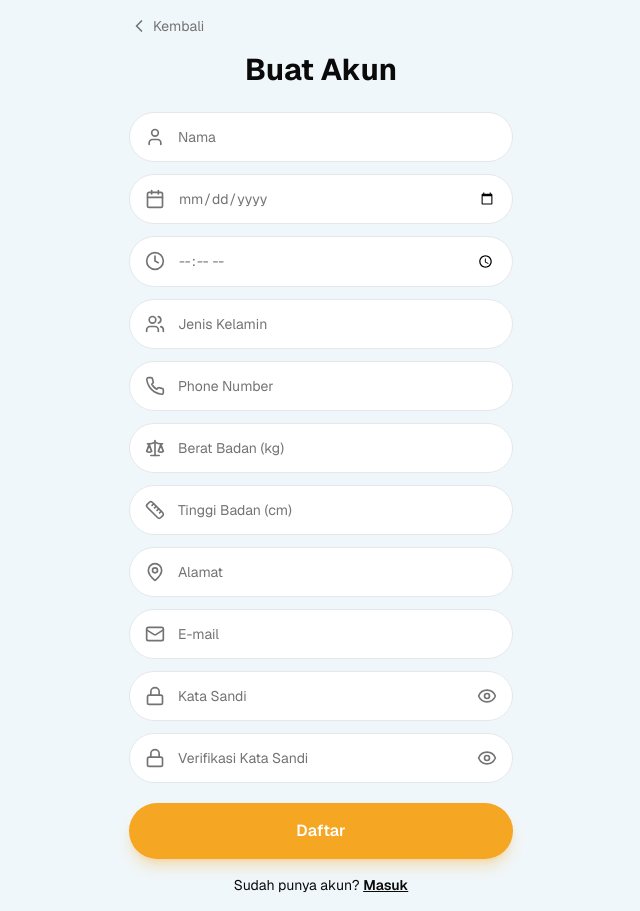
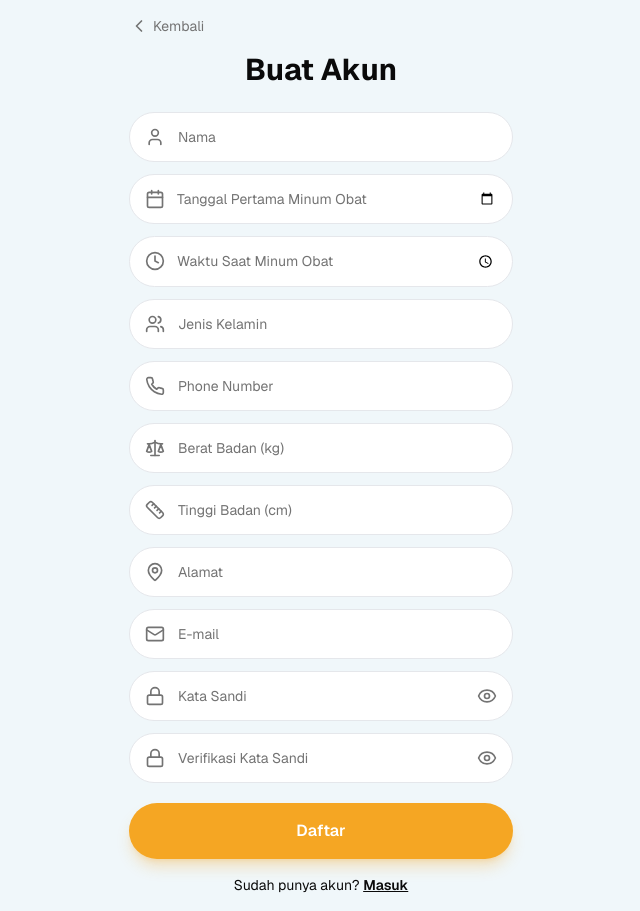
Before and after one commit to MajesticP/TBCare_Web, a Next.js app: page / in a window 1280 px wide. Both pictures are taken after a click on the button "Daftar". Shown: the whole page, without its empty margins (319-959 px from the left). Built offline with nearby package versions, Linux system fonts and the light colour scheme.

Commit message:
Update register pages

```diff
--- a/components/register-page.tsx
+++ b/components/register-page.tsx
@@ -132,7 +132,7 @@ export default function RegisterPage({ onBackToLogin }: RegisterPageProps) {
         <form onSubmit={handleSubmit} className="space-y-3">
           {/* Nama */}
           <div className="relative">
-            <div className="absolute left-4 top-1/2 -translate-y-1/2 text-muted-foreground">
+            <div className="absolute left-4 top-1/2 -translate-y-1/2 text-muted-foreground pointer-events-none">
               <User className="w-5 h-5" />
             </div>
             <input
@@ -148,39 +148,58 @@ export default function RegisterPage({ onBackToLogin }: RegisterPageProps) {
 
           {/* Tanggal Pertama Minum Obat */}
           <div className="relative">
-            <div className="absolute left-4 top-1/2 -translate-y-1/2 text-muted-foreground">
+            {/* Icon - pointer-events-none ensures clicks go through to input */}
+            <div className="absolute left-4 top-1/2 -translate-y-1/2 text-muted-foreground pointer-events-none z-10">
               <Calendar className="w-5 h-5" />
             </div>
+
+            {/* Custom Description Text - Only visible when empty */}
+            {!formData.tanggalPertama && (
+              <span className="absolute left-12 top-1/2 -translate-y-1/2 text-muted-foreground text-sm pointer-events-none z-10 select-none">
+                Tanggal Pertama Minum Obat
+              </span>
+            )}
+
             <input
               type="date"
               name="tanggalPertama"
-              placeholder="Tanggal Pertama Minum Obat"
               value={formData.tanggalPertama}
               onChange={handleChange}
-              className={`${inputClass} ${!formData.tanggalPertama ? "text-muted-foreground" : ""}`}
+              // If empty, make text transparent to hide the default browser placeholder (mm/dd/yyyy)
+              // If has value, show normal text color
+              className={`${inputClass} ${!formData.tanggalPertama ? "text-transparent" : "text-foreground"} relative z-0`}
               required
             />
           </div>
 
           {/* Waktu Saat Minum Obat */}
           <div className="relative">
-            <div className="absolute left-4 top-1/2 -translate-y-1/2 text-muted-foreground">
+            {/* Icon */}
+            <div className="absolute left-4 top-1/2 -translate-y-1/2 text-muted-foreground pointer-events-none z-10">
               <Clock className="w-5 h-5" />
             </div>
+
+             {/* Custom Description Text */}
+             {!formData.waktuMinum && (
+              <span className="absolute left-12 top-1/2 -translate-y-1/2 text-muted-foreground text-sm pointer-events-none z-10 select-none">
+                Waktu Saat Minum Obat
+              </span>
+            )}
+
             <input
               type="time"
               name="waktuMinum"
-              placeholder="Waktu Saat Minum Obat"
               value={formData.waktuMinum}
               onChange={handleChange}
-              className={`${inputClass} ${!formData.waktuMinum ? "text-muted-foreground" : ""}`}
+              // Logic to hide default --:-- placeholder when custom label is shown
+              className={`${inputClass} ${!formData.waktuMinum ? "text-transparent" : "text-foreground"} relative z-0`}
               required
             />
           </div>
 
           {/* Jenis Kelamin */}
           <div className="relative">
-            <div className="absolute left-4 top-1/2 -translate-y-1/2 text-muted-foreground">
+            <div className="absolute left-4 top-1/2 -translate-y-1/2 text-muted-foreground pointer-events-none">
               <Users className="w-5 h-5" />
             </div>
             <select
@@ -200,7 +219,7 @@ export default function RegisterPage({ onBackToLogin }: RegisterPageProps) {
 
           {/* Phone Number */}
           <div className="relative">
-            <div className="absolute left-4 top-1/2 -translate-y-1/2 text-muted-foreground">
+            <div className="absolute left-4 top-1/2 -translate-y-1/2 text-muted-foreground pointer-events-none">
               <Phone className="w-5 h-5" />
             </div>
             <input
@@ -216,7 +235,7 @@ export default function RegisterPage({ onBackToLogin }: RegisterPageProps) {
 
           {/* Berat Badan */}
           <div className="relative">
-            <div className="absolute left-4 top-1/2 -translate-y-1/2 text-muted-foreground">
+            <div className="absolute left-4 top-1/2 -translate-y-1/2 text-muted-foreground pointer-events-none">
               <Scale className="w-5 h-5" />
             </div>
             <input
@@ -232,7 +251,7 @@ export default function RegisterPage({ onBackToLogin }: RegisterPageProps) {
 
           {/* Tinggi Badan */}
           <div className="relative">
-            <div className="absolute left-4 top-1/2 -translate-y-1/2 text-muted-foreground">
+            <div className="absolute left-4 top-1/2 -translate-y-1/2 text-muted-foreground pointer-events-none">
               <Ruler className="w-5 h-5" />
             </div>
             <input
@@ -248,7 +267,7 @@ export default function RegisterPage({ onBackToLogin }: RegisterPageProps) {
 
           {/* Alamat */}
           <div className="relative">
-            <div className="absolute left-4 top-1/2 -translate-y-1/2 text-muted-foreground">
+            <div className="absolute left-4 top-1/2 -translate-y-1/2 text-muted-foreground pointer-events-none">
               <MapPin className="w-5 h-5" />
             </div>
             <input
@@ -264,7 +283,7 @@ export default function RegisterPage({ onBackToLogin }: RegisterPageProps) {
 
           {/* E-mail */}
           <div className="relative">
-            <div className="absolute left-4 top-1/2 -translate-y-1/2 text-muted-foreground">
+            <div className="absolute left-4 top-1/2 -translate-y-1/2 text-muted-foreground pointer-events-none">
               <Mail className="w-5 h-5" />
             </div>
             <input
@@ -280,7 +299,7 @@ export default function RegisterPage({ onBackToLogin }: RegisterPageProps) {
 
           {/* Kata Sandi */}
           <div className="relative">
-            <div className="absolute left-4 top-1/2 -translate-y-1/2 text-muted-foreground">
+            <div className="absolute left-4 top-1/2 -translate-y-1/2 text-muted-foreground pointer-events-none">
               <Lock className="w-5 h-5" />
             </div>
             <input
@@ -303,7 +322,7 @@ export default function RegisterPage({ onBackToLogin }: RegisterPageProps) {
 
           {/* Verifikasi Kata Sandi */}
           <div className="relative">
-            <div className="absolute left-4 top-1/2 -translate-y-1/2 text-muted-foreground">
+            <div className="absolute left-4 top-1/2 -translate-y-1/2 text-muted-foreground pointer-events-none">
               <Lock className="w-5 h-5" />
             </div>
             <input
```
